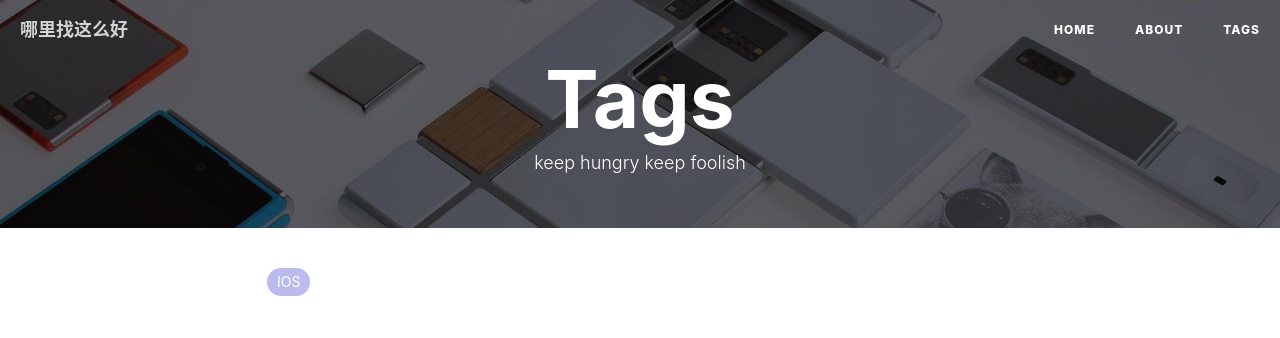
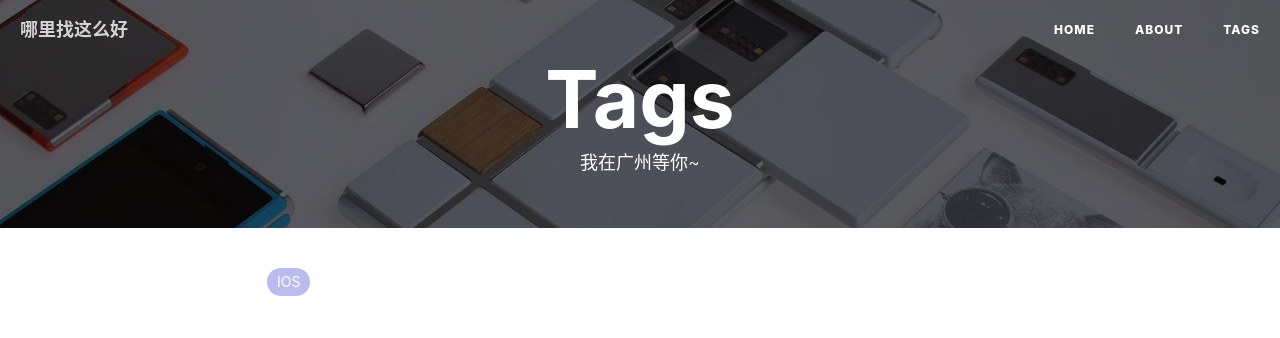
Before and after one commit to Iqgniy/Iqgniy.github.io, a Jekyll site: the page built from tags.html, in a window 1280 px wide. Shown: the top 338 px of the page. Built offline with Jekyll 4.4.1, drawn with Linux system fonts in a browser that asks for light colours; nearby versions of some CDN libraries; comment, search, counter and statistics services are not loaded.

Commit message:
Update tags.html

```diff
--- a/tags.html
+++ b/tags.html
@@ -1,7 +1,7 @@
 ---
 title: Tags
 layout: default
-description: keep hungry keep foolish
+description: 我在广州等你~
 header-img: "img/tag-bg.jpg"
 ---
 
```
